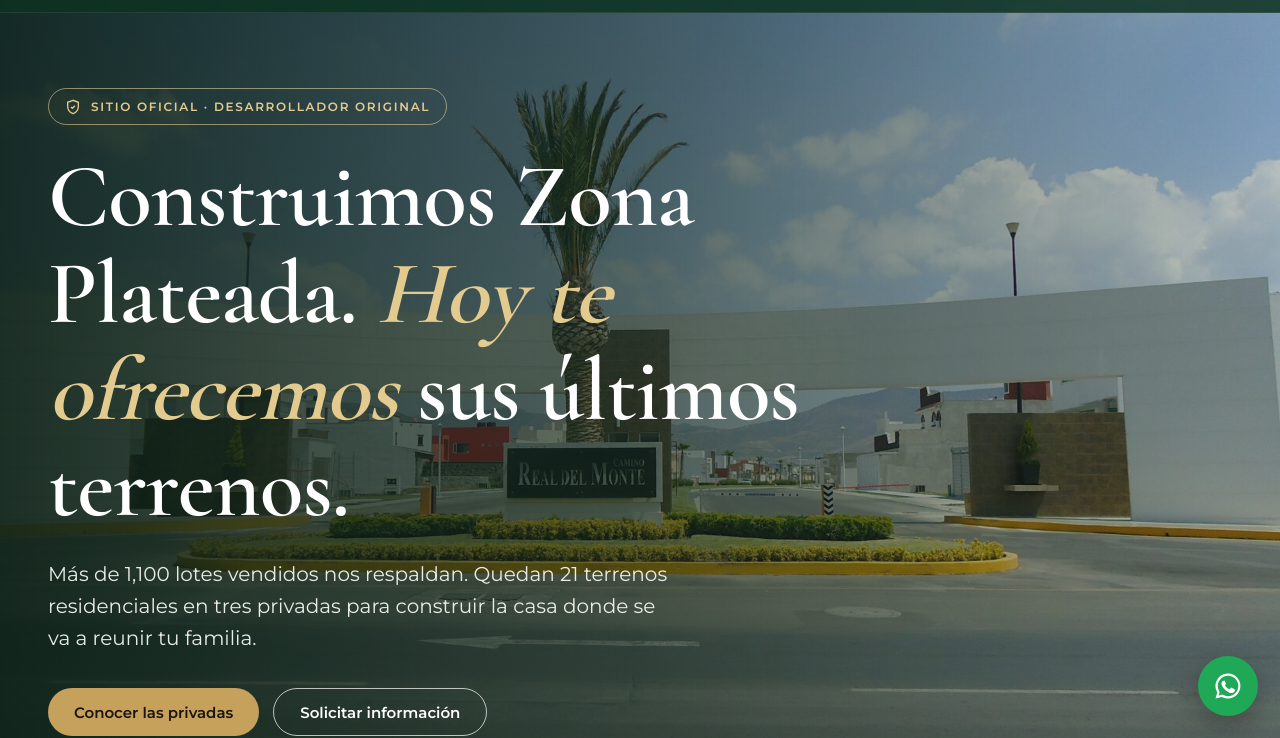
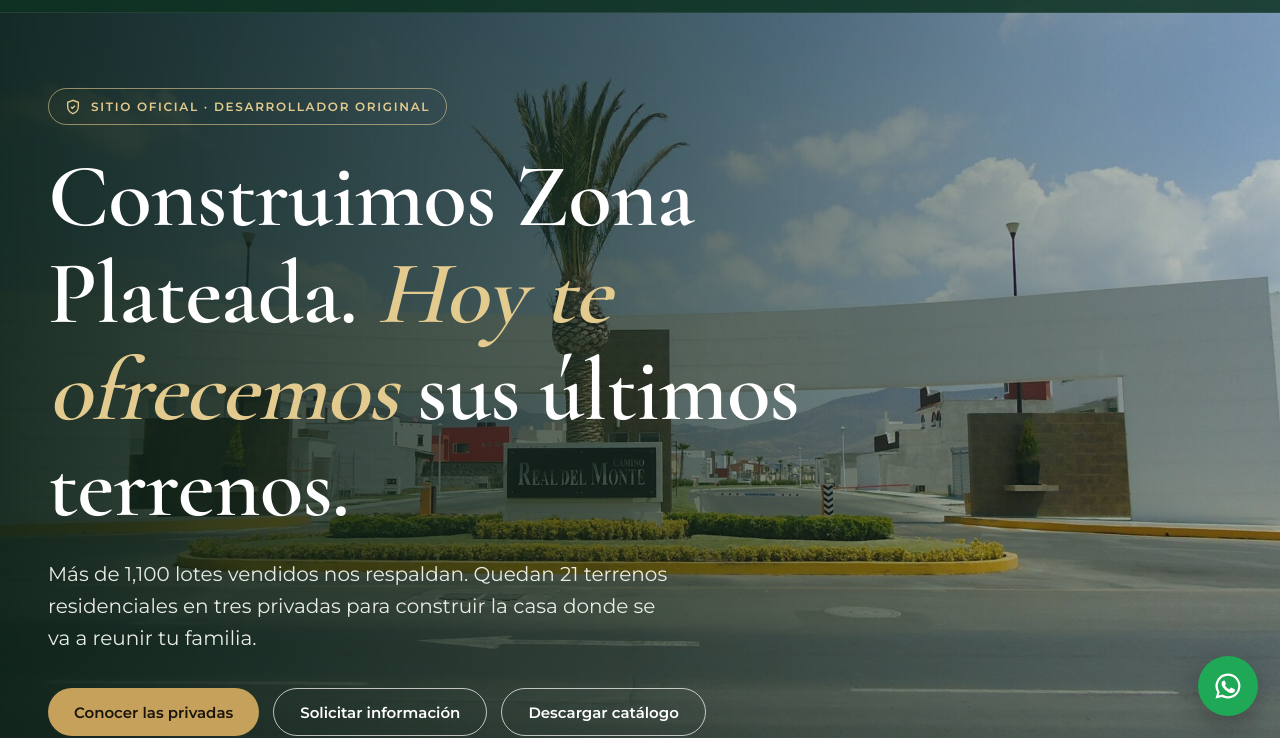
Before and after one commit to ZONAPLATEADAPACHUCA/ZONA-PLATEADA-PACHUCA, a plain HTML site: page index.html in a window 1280 px wide. Shown: the part 62-800 px from the top of the page. Drawn offline with nearby package versions, Linux system fonts and the light colour scheme.

Commit message:
Volver a publicar el catálogo de noviembre para descarga
Co-Authored-By: Claude Opus 5.5 <noreply@anthropic.com>
Claude-Session: https://claude.ai/code/session_01N8WQMSkCiPdptSFJYFfQRw

```diff
--- a/index.html
+++ b/index.html
@@ -219,6 +219,7 @@ tr.destacado td{background:#FBF5E6}
     <div class="acciones">
       <a class="btn btn-oro" href="#privadas">Conocer las privadas</a>
       <a class="btn btn-claro" href="#contacto">Solicitar información</a>
+      <a class="btn btn-claro" href="assets/Catalogo_Zona_Plateada.pdf" download="Catalogo_Zona_Plateada_Noviembre_2026.pdf">Descargar catálogo</a>
     </div>
   </div>
 </section>
@@ -287,7 +288,7 @@ tr.destacado td{background:#FBF5E6}
       <p class="eyebrow">Noviembre y diciembre 2026</p>
       <h2>Elige cómo invertir</h2>
       <p>En terrenos de 600 m² o más. Vigencia al 31 de diciembre de 2026, sujeto a disponibilidad.</p>
-      <div class="acciones"><a class="btn btn-verde" href="#promociones">Ver promociones</a><a class="btn btn-linea" href="mina-refugio.html#lotes">Ver lote del mes</a></div>
+      <div class="acciones"><a class="btn btn-verde" href="#promociones">Ver promociones</a><a class="btn btn-linea" href="mina-refugio.html#lotes">Ver lote del mes</a><a class="btn btn-linea" href="assets/Catalogo_Zona_Plateada.pdf" download="Catalogo_Zona_Plateada_Noviembre_2026.pdf">Descargar catálogo</a></div>
     </div>
     <div class="ofertas">
       <div class="oferta"><b>7%</b><span>de descuento de contado</span><small>Terrenos de 600 m² o más</small></div>
@@ -364,7 +365,7 @@ tr.destacado td{background:#FBF5E6}
         <address>Camino Real de la Plata #107<br>Edificio Torres de Plata, primer piso<br>Zona Plateada, Pachuca, Hidalgo</address>
       </div>
       <div><a class="tel" href="tel:7715253630">771 525 3630</a><a class="tel" href="tel:7711383535">771 138 3535</a></div>
-      <div class="acciones"><a class="btn btn-oro" href="https://wa.me/527715253630?text=Hola%2C%20quiero%20informaci%C3%B3n%20sobre%20los%20terrenos%20de%20Zona%20Plateada." target="_blank" rel="noopener"><svg viewBox="0 0 24 24" width="20" height="20" aria-hidden="true" fill="currentColor"><path d="M12 2a10 10 0 0 0-8.6 15.1L2 22l5-1.3A10 10 0 1 0 12 2Zm0 18.2a8.2 8.2 0 0 1-4.2-1.2l-.3-.2-3 .8.8-2.9-.2-.3A8.2 8.2 0 1 1 12 20.2Zm4.5-6.1c-.2-.1-1.5-.7-1.7-.8s-.4-.1-.6.1l-.8 1c-.1.2-.3.2-.5.1a6.7 6.7 0 0 1-3.3-2.9c-.2-.4.2-.4.7-1.3.1-.2 0-.3 0-.4l-.8-1.8c-.2-.5-.4-.4-.6-.4h-.5a1 1 0 0 0-.7.3 3 3 0 0 0-.9 2.2 5.1 5.1 0 0 0 1.1 2.7 11.7 11.7 0 0 0 4.5 4c1.7.7 2.3.8 3.2.6a2.7 2.7 0 0 0 1.8-1.3 2.2 2.2 0 0 0 .2-1.3c-.1-.1-.3-.2-.5-.3Z"/></svg> WhatsApp</a><a class="btn btn-linea" href="https://www.google.com/maps/dir/?api=1&amp;destination=Camino%20Real%20de%20la%20Plata%20107%2C%20Edificio%20Torres%20de%20Plata%2C%20Zona%20Plateada%2C%20Pachuca%2C%20Hidalgo" target="_blank" rel="noopener">Cómo llegar</a></div>
+      <div class="acciones"><a class="btn btn-oro" href="https://wa.me/527715253630?text=Hola%2C%20quiero%20informaci%C3%B3n%20sobre%20los%20terrenos%20de%20Zona%20Plateada." target="_blank" rel="noopener"><svg viewBox="0 0 24 24" width="20" height="20" aria-hidden="true" fill="currentColor"><path d="M12 2a10 10 0 0 0-8.6 15.1L2 22l5-1.3A10 10 0 1 0 12 2Zm0 18.2a8.2 8.2 0 0 1-4.2-1.2l-.3-.2-3 .8.8-2.9-.2-.3A8.2 8.2 0 1 1 12 20.2Zm4.5-6.1c-.2-.1-1.5-.7-1.7-.8s-.4-.1-.6.1l-.8 1c-.1.2-.3.2-.5.1a6.7 6.7 0 0 1-3.3-2.9c-.2-.4.2-.4.7-1.3.1-.2 0-.3 0-.4l-.8-1.8c-.2-.5-.4-.4-.6-.4h-.5a1 1 0 0 0-.7.3 3 3 0 0 0-.9 2.2 5.1 5.1 0 0 0 1.1 2.7 11.7 11.7 0 0 0 4.5 4c1.7.7 2.3.8 3.2.6a2.7 2.7 0 0 0 1.8-1.3 2.2 2.2 0 0 0 .2-1.3c-.1-.1-.3-.2-.5-.3Z"/></svg> WhatsApp</a><a class="btn btn-linea" href="https://www.google.com/maps/dir/?api=1&amp;destination=Camino%20Real%20de%20la%20Plata%20107%2C%20Edificio%20Torres%20de%20Plata%2C%20Zona%20Plateada%2C%20Pachuca%2C%20Hidalgo" target="_blank" rel="noopener">Cómo llegar</a><a class="btn btn-linea" href="assets/Catalogo_Zona_Plateada.pdf" download="Catalogo_Zona_Plateada_Noviembre_2026.pdf">Descargar catálogo</a></div>
       <iframe title="Mapa de la oficina de ventas" src="https://www.google.com/maps?q=Camino%20Real%20de%20la%20Plata%20107%2C%20Edificio%20Torres%20de%20Plata%2C%20Zona%20Plateada%2C%20Pachuca%2C%20Hidalgo&amp;output=embed" loading="lazy" referrerpolicy="no-referrer-when-downgrade"></iframe>
     </div>
   </div>
```
